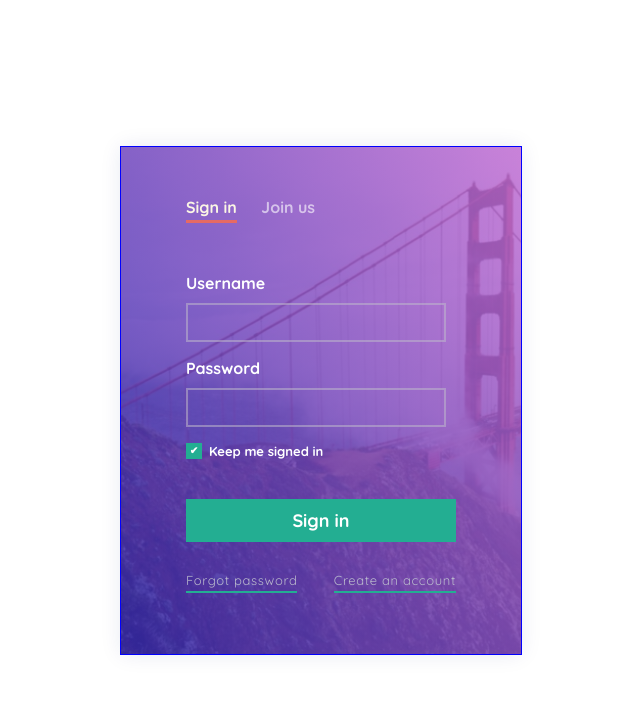
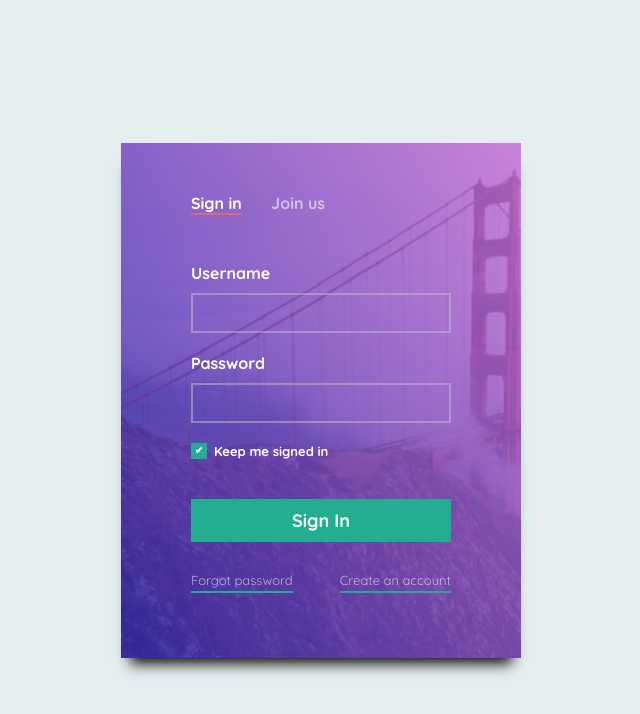
Before and after one commit to Vladarc/modal-window, a plain HTML site: page index.html in a window 1280 px wide. Shown: the whole page, without its empty margins (319-959 px from the left). Drawn offline with Linux system fonts and the light colour scheme.

Commit message:
re-writte

```diff
--- a/css/style.css
+++ b/css/style.css
@@ -4,163 +4,144 @@ box-sizing: border-box;
 html{
 font-size: 10px;
 }
+body{
 
-body{
 margin: 0;
 padding: 0;
 font-family: 'Quicksand', sans-serif;
 font-weight: 700;
 font-size: 1.6rem;
+background-color: #e5eeee;
 }
-input,label,a{
-cursor: pointer;
+.outline--none{
 outline: none;
 }
-.wrapper{
+.poiner{
+cursor: pointer;
+}
+.overlay {
 height: 100%;
 width: 100%;
-position: fixed;
 top: 0;
 left: 0;
+position: fixed;
 display: flex;
+justify-content: center;
 align-items: center;
-justify-content: center;
 }
-
-.content{
-background: url('../img/background.jpg');
+.wrapper {
+background: url("../img/background.jpg");
 background-size: cover;
 background-repeat: no-repeat;
 position: relative;
+box-shadow: 0px 15px 13px -9px #111;
+}
 
-}
-.content::before{
+.wrapper::before{
 content: "";
 display: block;
 background-image: linear-gradient(58deg, rgba(48,35,174,.8) , rgba(200,109,215,.8));
-box-shadow: 0 0 20px rgba(2,41,120,.1);
-
 position: absolute;
 top: 0;
 left: 0;
 height: 100%;
 width: 100%;
-z-index: 0;
-
-
-
 }
-.content > *{
+.content {
+max-width: 400px;
+padding: 50px 70px;
 position: relative;
-z-index: 1;
-}
-.container{
-outline: 1px solid blue;
-max-width: 400px;
-padding: 50px 65px;
 
 }
 input[name="tab"],
 input[name="keep-sign"]{
 display: none;
 }
-#sign-in:checked ~ .nav-bar #tab-one,
-#join-us:checked ~ .nav-bar #tab-two{
-color: #fbf6e4;
-border-bottom: 3px solid #e66a64;
-transition: border .1s ease-out;
+.singnIn-form,
+.joinUs-form{
+display: none;
 }
-#sign-in:checked ~ .singIn-form,
-#join-us:checked ~ .joinUs-form{
+#tab-signIn:checked ~ .tabs > #tab-one,
+#tab-joinUs:checked ~ .tabs > #tab-two{
+color: #fff;
+border-bottom: 2px solid #e66a64;
+}
+#tab-signIn:checked ~ .singnIn-form,
+#tab-joinUs:checked ~ .joinUs-form{
 display: block;
 }
-
-.singIn-form,
-.joinUs-form{
-padding: 40px 0 0 0;
-display: none;
+.tabs{
+padding-bottom: 50px;
 }
-
-.tabs{
-margin-right: 20px;
-padding: 0 0 3px 0;
-color: rgba(255, 255, 255, 0.6);
-}
-.field__title{
-color: #fff;
-margin: 0 0 10px 0;
+.tabs__label{
+margin-right: 25px;
+color: rgba(255, 255, 255, .6);
 }
 
 .field{
-width: 270px;
+padding: 0 0 20px 0;
+color:#fff;
+
+
+}
+.field__input{
+display: inline-block;
+width: 100%;
+padding: 10px ;
+margin: 10px 0 0 0;
+background: transparent;
+border: solid 2px rgba(191,185,204,.54);
+font-family: 'Quicksand', sans-serif;
+font-weight: 700;
+color: #fff;
+}
+.field__title--primary{
+display: flex;
+align-items: center;
+font-size: 1.3rem;
 }
 
-.field__input {
-background: transparent;
-border: solid 2px rgba(191,185,204,.54);
-max-width: 260px;
-width: 100%;
-margin: 10px 0 0;
-padding: 10px;
-}
-.title{
-font-size: 1.3rem;
-color: #fff;
-display: flex;
-align-items: center;
-}
-.title-check{
+.field__title-check{
 display: flex;
 justify-content: center;
 align-items: center;
-display: flex;
-font-size: 0;
-background-color: #23ae92;
 width: 16px;
 height: 16px;
-border: 2px solid #23ae92;
+background-color: #23ae92;
 margin: 0 7px 0 0;
+font-size: 0;
 }
-#keep-sign:checked ~ .title > .title-check
-{
+#keep-sign:checked ~ .field__title> .field__title-check{
 font-size: 1rem;
 }
-.field--check{
-margin-bottom: 40px;
-}
-.field--btn{
-margin-bottom: 30px;
-}
-.btn {
-outline: none;
-cursor: pointer;
+.btn{
 border: 0;
 }
-.btn--bordered{
+.btn--primary{
+margin: 20px 0 30px 0;
+padding: 10px;
 display: inline-block;
 width: 100%;
-background-color: #23ae92;
+font-size: 1.8rem;
+color: #fff;
 font-family: 'Quicksand', sans-serif;
 font-weight: 700;
-color: #fff;
-font-size: 1.8rem;
-text-align: center;
-padding: 10px ;
+background-color: #23ae92;
 }
-
-.field--link {
+.field--primary{
 display: flex;
 justify-content: space-between;
+width: 260px;
 }
-.field__links {
+.field__links{
 text-decoration: none;
-color: #b9b9cc;
+color: #fff;
+font-weight: normal;
 font-size: 1.3rem;
-font-weight: normal;
-letter-spacing: .05em;
 position: relative;
+color:rgba(255, 255, 255, .6)
 }
-.field__links::after{
+.field__links:after{
 content: "";
 position: absolute;
 display: block;
@@ -172,41 +153,44 @@ transition: opacity .2s ease-in-out , transform .3s ease;
 }
 .field__links--first:hover,
 .field__links--second:hover{
-	color: #fff;
-	transition: color .3s ease-in-out;
-
+color: #fff;
+transition: color .2s ease-in-out;
 }
-.field--link:hover .field__links:not(:hover)::after{
+.field--primary:hover .field__links:not(:hover)::after{
 transform: translateY(10px);
 opacity: 0;
 }
-.bubble{
+
+.field--bubble{
 position: relative;
-
 }
 .field__invalid{
 position: absolute;
-right: -28px;
+top: 0;
+right: -30px;
 visibility: hidden;
-top: 0px;
 }
-.field__input:invalid+.field__invalid{
+.field__input:invalid+.field__invalid {
 visibility: visible;
 }
- .field__input:not(:focus)+.field__invalid {
+.field__input:not(:focus)+.field__invalid {
 visibility: hidden;
 }
-.speech-bubble {
+
+.field__input:focus{
+border-color: #e66a64;
+}
+.field__input:valid{
+border-color: green;
+}
+.speech-bubble{
 position: relative;
 background: #00aabb;
 border-radius: .4em;
 padding: 5px;
 font-size: 1rem;
 }
-.field__input:focus{
-	border-color: #e66a64;
-}
-.speech-bubble:after {
+.speech-bubble:after{
 content: '';
 position: absolute;
 bottom: 0;
@@ -220,6 +204,3 @@ border-left: 0;
 margin-left: -10px;
 margin-bottom: -20px;
 }
-.bubble--mbottom{
-	margin-bottom: 40px;
-}
--- a/index.html
+++ b/index.html
@@ -1,141 +1,100 @@
 <!DOCTYPE html>
 <html lang="en">
-
 <head>
     <meta charset="UTF-8">
     <meta name="viewport" content="width=device-width, initial-scale=1.0">
     <link rel="shortcut icon" href="favicon.ico" type="image/x-icon">
     <link href="https://fonts.googleapis.com/css?family=Quicksand:400,700&display=swap" rel="stylesheet">
     <link rel="stylesheet" href="./css/style.css">
-    <title>Sign In</title>
+    <title>Modal Window</title>
 </head>
-
 <body>
 
+    <div class="overlay">
+        <div class="wrapper">
+            <div class="content">
+            <input type="radio" name="tab" id="tab-signIn" checked>
+            <input type="radio" name="tab" id="tab-joinUs">
+                <nav class="tabs">
+                    <label for="tab-signIn" id="tab-one" class="tabs__label poiner">Sign in</label>
+                    <label for="tab-joinUs" id="tab-two" class="tabs__label poiner">Join us</label>
+                </nav>
 
-    <div class="wrapper">
+                <form action="#" method="POST" class="singnIn-form" name="Sign-In">
 
-        <div class="content">
-            <div class="container">
-                <input type="radio" name="tab" id="sign-in" checked>
-                <input type="radio" name="tab" id="join-us">
+                    <div class="field field--bubble">
+                    <label for="singnIn-username" class="field__title">Username</label>
+                    <input type="text" name="name" id="singnIn-username" class="field__input outline--none" required minlength="3">
+                    <div class="field__invalid ">
+                        <span class="speech-bubble">Pls type your name</span>
+                    </div>
 
-                <nav class="nav-bar">
-                    <label for="sign-in" id="tab-one" class="tabs">Sign in</label>
-                    <label for="join-us" id="tab-two" class="tabs">Join us</label>
-                </nav>
+                </div>
+
+                <div class="field field--bubble">
+                    <label for="singnIn-username" class="field__title">Password</label>
+                    <input type="password" name="password" id="singnIn-password" class="field__input outline--none" minlength="6" required>
+                    <div class="field__invalid ">
+                        <span class="speech-bubble">Min length six words</span>
+                    </div>
+                </div>
+                <div class="field ">
+                    <input type="checkbox" name="keep-sign" id="keep-sign" checked>
+                    <label for="keep-sign" class="field__title field__title--primary poiner">
+                    <span class="field__title-check">✔</span>
+                    Keep me signed in
+                    </label>
+                </div>
+
+                <button type="submit" class="btn btn--primary outline--none poiner">Sign In</button>
+
+                <div class="field field--primary">
+                    <a href="#" class="field__links field__links--first " > Forgot password</a>
+                    <a href="#" class="field__links field__links--second"> Create an account</a>
+                </div>
+            </form>
+
+            <form action="#" method="POST" class="joinUs-form" name="Sign-In">
+
+                <div class="field field--bubble">
+                <label for="joinUs-username" class="field__title">Username</label>
+                <input type="text" name="name" id="joinUs-username" class="field__input outline--none" required minlength="3">
+                <div class="field__invalid ">
+                    <span class="speech-bubble">Pls type your name</span>
+                </div>
+             </div>
+
+            <div class="field field--bubble">
+                <label for="joinUs-username" class="field__title">Password</label>
+                <input type="password" name="password" id="joinUs-password" class="field__input outline--none" required minlength="6">
+                <div class="field__invalid ">
+                    <span class="speech-bubble">Min length six words</span>
+                </div>
+            </div>
+
+            <div class="field field--bubble ">
+                <label for="joinUs-username" class="field__title">Repeat password</label>
+                <input type="repassword" name="password" id="joinUs-repassword" class="field__input outline--none" required minlength="6">
+                <div class="field__invalid ">
+                    <span class="speech-bubble">Repeat password</span>
+                </div>
+            </div>
+
+
+            <button type="submit" class="btn btn--primary outline--none poiner">Sign In</button>
+
+
+        </form>
 
 
 
 
 
-                <section class="singIn-form">
-                    <form action="#" method="get">
-
-
-
-                        <p class="field ">
-                            <div class=" bubble">
-                                <label for="user-name" class="field__title">Username</label><br>
-                                <input type="text" name="username" id="user-name" class="field__input" required>
-                                <div class="field__invalid field__invalid--username ">
-                                    <span class="speech-bubble">Pls type your name</span>
-                                </div>
-                            </div>
-                        </p>
-
-
-                        <p class="field">
-                            <div class="bubble">
-                                <label for="password" class="field__title">Password</label><br>
-                                <input type="password" name="Password" id="password" class="field__input " required
-                                    minlength="6">
-                                <div class="field__invalid field__invalid--password">
-                                    <span class="speech-bubble">Min length six words</span>
-                                </div>
-                            </div>
-                        </p>
-
-
-
-                        <p class="field field--check">
-                            <input type="checkbox" name="keep-sign" id="keep-sign" checked>
-                            <label for="keep-sign" class="title">
-                                <span class="title-check">✔</span> Keep me signed in</label>
-
-
-                        </p>
-
-
-                        <p class="field field--btn">
-                            <button type="submit" class="btn btn--bordered">Sign in</button>
-                        </p>
-
-                        <p class="field field--link">
-                            <a href="#" target="" class="field__links field__links--first ">Forgot password </a>
-                            <a href="#" target="" class="field__links field__links--second">Create an account </a>
-
-                        </p>
-
-                    </form>
-                </section>
-            <section class="joinUs-form">
-
-                <form action="#" method="get">
-
-
-
-                    <p class="field ">
-                        <div class=" bubble">
-                            <label for="user-name__join" class="field__title">Username</label><br>
-                            <input type="text" name="usernameJoin" id="user-name__join" class="field__input" required>
-                            <div class="field__invalid field__invalid--username ">
-                                <span class="speech-bubble">Pls type your name</span>
-                            </div>
-                        </div>
-                    </p>
-
-
-                    <p class="field ">
-                        <div class="bubble">
-                            <label for="password__join" class="field__title">Password</label><br>
-                            <input type="password" name="passwordJoin" id="password__join" class="field__input " required
-                                minlength="6">
-                            <div class="field__invalid field__invalid--password">
-                                <span class="speech-bubble">Min length six words</span>
-                            </div>
-                        </div>
-                    </p>
-
-                    <p class="field">
-                        <div class="bubble bubble--mbottom">
-                            <label for="password__repeat" class="field__title">Repeat password</label><br>
-                            <input type="password" name="password" id="password__repeat" class="field__input " required
-                                minlength="6">
-                            <div class="field__invalid field__invalid--password">
-                                <span class="speech-bubble">Repeat password</span>
-                            </div>
-                        </div>
-                    </p>
-
-
-                    <p class="field field--btn">
-                        <button type="submit" class="btn btn--bordered">Join in</button>
-                    </p>
-
-
-                </form>
-            </section>
-
-
 
             </div>
+
         </div>
+    </div>
 
-
-
-
-    </div>
 </body>
-
 </html>
```
